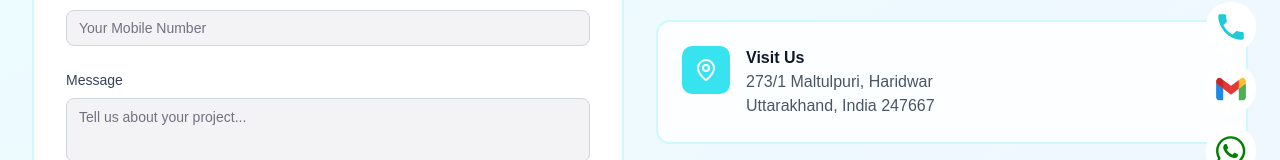
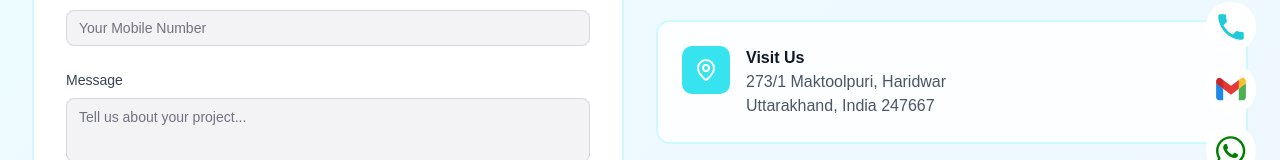
Before and after one commit to Siddhant206/nav-nerds-web-development, a Next.js app: page /contact-us in a window 1280 px wide. Shown: the part 600-760 px from the top of the page. Built offline with nearby package versions, Linux system fonts and the light colour scheme.

Commit message:
Maktoolpuri spelling

```diff
--- a/src/app/contact-us/page.jsx
+++ b/src/app/contact-us/page.jsx
@@ -570,7 +570,7 @@ export default function ContactSection() {
                   </div>
                   <div>
                     <h3 className="font-bold text-gray-900">Visit Us</h3>
-                    <p className="text-gray-600">273/1 Maltulpuri, Haridwar</p>
+                    <p className="text-gray-600">273/1 Maktoolpuri, Haridwar</p>
                     <p className="text-gray-600">Uttarakhand, India 247667</p>
                   </div>
                 </div>
```
